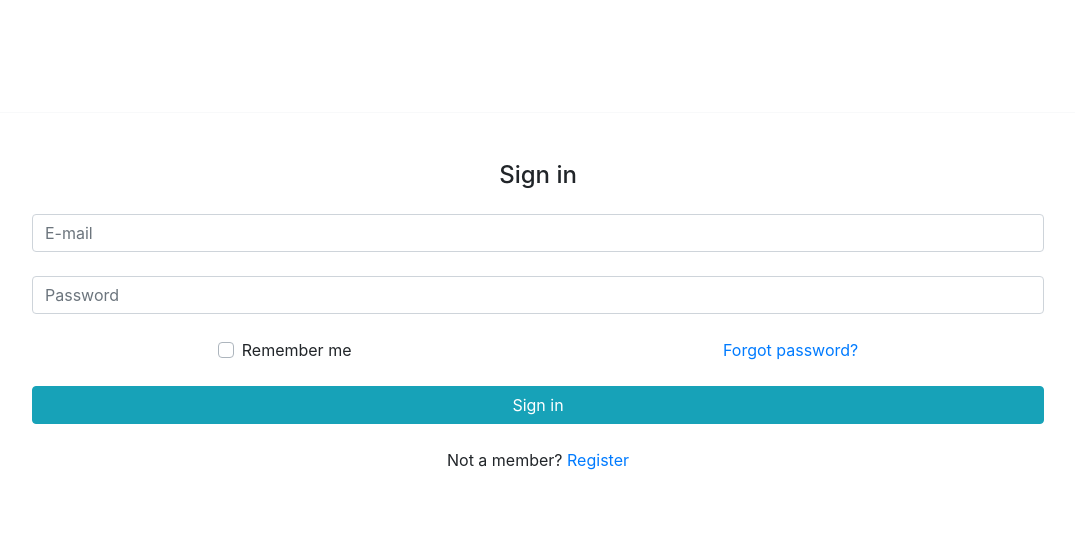
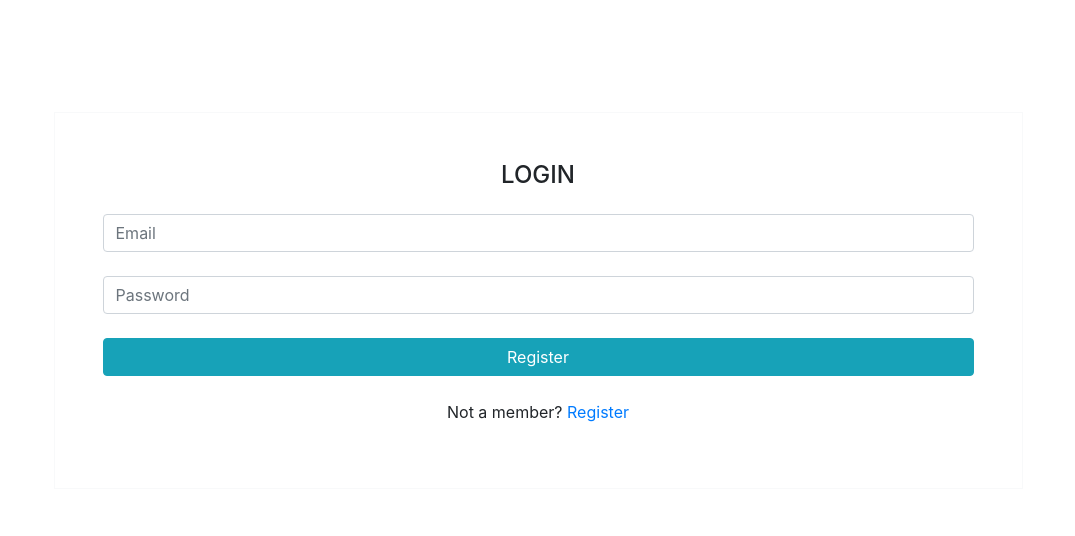
Before and after one commit to fa8chai/books-review, a Flask app: template project1/templates/login.html in a window 1280 px wide. Shown: the part 62-598 px from the top of the page, without its empty margins (102-1177 px from the left). Run offline with Flask 2, Linux system fonts and the light colour scheme; the template is opened without the code that fills it: values that come from a table or form of the project are taken from there, most other values are stand-ins (such as "Sample title", 1, 10 or a date in 2020); some libraries are stand-ins or nearby versions.

Commit message:
wtf added

```diff
--- a/project1/application.py
+++ b/project1/application.py
@@ -1,11 +1,36 @@
 import os
-from flask import Flask, session, render_template, request, redirect, url_for
+from flask import Flask, session, render_template, request, redirect, url_for,jsonify
 from flask_session import Session
 from sqlalchemy import create_engine
 from sqlalchemy.orm import scoped_session, sessionmaker
 from flask_bcrypt import Bcrypt
 from sqlalchemy.sql import text
 from datetime import datetime
+import requests
+
+from flask_wtf import FlaskForm
+from wtforms import StringField, PasswordField, BooleanField, SubmitField, validators
+from wtforms.validators import ValidationError, DataRequired, Email, EqualTo,Length
+
+
+class RegistrationForm(FlaskForm):
+    fname = StringField('Username',validators= [DataRequired(),Length(min=3, max=15)])
+    lname = StringField('Full Name', validators=[DataRequired(),Length(min=6, max=25)])
+    email = StringField('Email Address',validators= [DataRequired(),Email(message=('That is not a valid email address.'))])
+    password = PasswordField('New Password',validators= [DataRequired(),Length(min=8, max=25)])
+    submit = SubmitField('Register')
+
+
+class LoginForm(FlaskForm):
+    email = StringField('Email', validators=[DataRequired(),Email(message=('That is not a valid email address.'))])
+    password = PasswordField('Password', validators=[DataRequired()])
+    submit = SubmitField('Login')
+
+
+
+
+
+
 
 app = Flask(__name__)
 
@@ -28,6 +53,39 @@ Session(app)
 # Set up database
 engine = create_engine(os.getenv("DATABASE_URL"))
 db = scoped_session(sessionmaker(bind=engine))
+
+
+@app.route('/api/<isbn>',methods=['GET'])
+def api(isbn):
+    isbn = isbn
+    book = db.execute("SELECT * FROM books WHERE isbn = :isbn",{'isbn' : isbn}).fetchone()
+    db.commit()
+    #print(jsonify(book))
+    if book is None:
+        res = {
+           "error_code": 404,
+           "error_message": "Not Found"
+        }, 404
+        return jsonify(res)
+    res = db.execute("SELECT  title ,author,year,isbn,COUNT(reviews.id) as review_count ,AVG(reviews.rating) as average_score FROM books  LEFT JOIN reviews ON books.id = book_id WHERE isbn=:isbn GROUP BY title ,author,year,isbn ",{'isbn':isbn}).fetchone()
+    db.commit()
+    print(res)
+
+    resbook = {
+          "title": res.title,
+          "author": res.author,
+          "year": res.year,
+          "isbn": isbn,
+          "review_count": res.review_count,
+          "average_score": res.average_score
+     }
+    return jsonify(resbook)
+
+
+
+
+
+
 
 
 @app.route("/")
@@ -69,16 +127,28 @@ def search():
 @app.route('/book/<int:book_id>')
 def book(book_id):
     book = db.execute("SELECT * FROM books WHERE id = :id",{'id' : book_id}).fetchone()
+    db.commit()
     if book is None :
         return render_template("error.html",error="NO BOOK")
     reviews = db.execute("SELECT fname, date, rating, body FROM reviews JOIN users ON user_id = users.id WHERE book_id = :book_id ORDER BY reviews.id DESC ",{'book_id':book_id}).fetchone()
     db.commit()
+
+    res = requests.get("https://www.goodreads.com/book/review_counts.json", params={"key": "s18kbfQ47SeAy9WFej1gBA", "isbns": book.isbn})
+
+    print(res.json())
+    res = res.json()
+    number_of_ratings = res['books'][0]['work_ratings_count']
+    average_rating = res['books'][0]['average_rating']
+
+
+
+
     if 'fname' in session:
         print(book)
         username = session["fname"]
-        return render_template('book.html',book=book,reviews=reviews,name=username)
+        return render_template('book.html',book=book,reviews=reviews,name=username,nrating=number_of_ratings,arating=average_rating)
 
-    return render_template('book.html',book=book,reviews=reviews)
+    return render_template('book.html',book=book,reviews=reviews,nrating=number_of_ratings,arating=average_rating ,error="LOGIN FIRST!")
 
 
 
@@ -102,28 +172,37 @@ def review():
         db.execute("INSERT INTO reviews (user_id, book_id, date, body, rating) VALUES (:user_id, :book_id,:date, :body, :rating)",{'user_id':user_id,'book_id':book_id, 'date':date ,'body':body,'rating':rating})
         db.commit()
         return redirect(url_for("book",book_id = book_id))
-    reviews = db.execute("SELECT fname, date, rating, body FROM reviews JOIN users ON user_id = users.id WHERE book_id = :book_id ORDER BY reviews.id DESC ",{'book_id':book_id}).fetchall()
-    db.commit()
-    return render_template('book.html',book=book,reviews=reviews,error="LOGIN FIRST!")
+    return redirect(url_for("book",book_id = book_id))
+
+
+
+
 
 @app.route("/signup",methods=['POST','GET'])
 def signup():
-    if request.method=='POST':
+    form = RegistrationForm()
+    if request.method=='POST' and form.validate_on_submit() :
         fname=request.form.get('fname')
         lname=request.form.get('lname')
         email=request.form.get('email')
         password=request.form.get('password')
         if db.execute("SELECT * FROM users WHERE email = :email ",{"email":email}).rowcount == 1 :
             return render_template('login.html',error="USER ALREADY EXIST!")
+
+        if db.execute("SELECT * FROM users WHERE fname = :fname ",{"fname":fname}).rowcount == 1 :
+            return render_template('signup.html',title='REGISTER',serror="USERNAME ALREADY TAKEN!",form = form)
+
+
         db.execute("INSERT INTO users (fname,lname,email,password) VALUES (:fname,:lname,:email,:password)", {"fname":fname,"lname":lname,"email":email,"password":bcrypt.generate_password_hash(password).decode("utf-8")})
         db.commit()
         session['fname'] = fname
         return redirect(url_for("index"))
-    return render_template('signup.html',title='REGISTER')
+    return render_template('signup.html',title='REGISTER',form = form)
 
 
 @app.route("/login",methods=['GET','POST'])
 def login():
+    form = LoginForm()
     if request.method=='POST':
         email = request.form.get('email')
         password = request.form.get('password')
@@ -134,11 +213,11 @@ def login():
                   fname = user.fname
                   session['fname'] = fname[0]
                   return redirect(url_for("index"))
-            return render_template("login.html",error="WRONG PASSWORD!!")
-        return render_template('signup.html',title='REGISTER',error="NO USER WITH THAT EMAIL ADDRESS")
+            return render_template("login.html",error="WRONG PASSWORD!!" ,form=form)
+        return render_template('signup.html',title='REGISTER',error=" THERE IS NO USER WITH THAT EMAIL ADDRESS")
 
 
-    return render_template("login.html")
+    return render_template("login.html",form=form)
 
 @app.route('/logout')
 def logout():
--- a/project1/requirements.txt
+++ b/project1/requirements.txt
@@ -3,4 +3,4 @@ Flask-Session
 psycopg2-binary
 SQLAlchemy
 flask-bcrypt
-flask-login
+requests
--- a/project1/templates/index.html
+++ b/project1/templates/index.html
@@ -10,10 +10,6 @@
 
 {% block body %}
 <div  style="height: 100vh;padding:0;display: flex;align-items: center;justify-content: center" class="container-fluid">
-
-        {% if name %}
-           <h1>HELLO {{name}}</h1>
-        {% endif %}
 
             <form method="GET" action="{{ url_for('search') }}"  style="margin: 9rem;" class="input-group">
 
--- a/project1/templates/login.html
+++ b/project1/templates/login.html
@@ -2,35 +2,42 @@
 {% block body %}
 <!-- Default form login -->
 <div class="container" style="margin-top: 7rem;">
-<form method="POST" action="{{ url_for('login') }}" class="text-center border border-light p-5" action="#!">
-
-        <p class="h4 mb-4">Sign in</p>
+    <div class="container" style="width: 90%;">
+<form novalidate method="POST" action="{{ url_for('login') }}" class="text-center border border-light p-5" action="#!">
+        {{ form.hidden_tag() }}
+        <p class="h4 mb-4">LOGIN</p>
 
         <!-- Email -->
-        <input name="email" type="email" id="defaultLoginFormEmail" class="form-control mb-4" placeholder="E-mail">
+        <p>
 
-        <!-- Password -->
-        <input name="password" type="password" id="defaultLoginFormPassword" class="form-control mb-4" placeholder="Password">
+               {{ form.email( class="form-control  mb-4",placeholder='Email' ) }}
+
+               {% if form.email.errors%}
+               {% for error in email.errors %}
+                  <span style="color:rgb(236, 0, 0);background-color:rgb(255, 223, 223)">{{ error }}</span>
+                  {% endfor %}
+
+               {% endif %}
+            </p>
+            <p>
+              <!--Password-->
+                {{ form.password(class="form-control  mb-4",placeholder='Password')}}
+            </p>
         {% if error %}
-        <span>{{error}}</span>
+        <span style="color:rgb(236, 0, 0);background-color:rgb(255, 223, 223)">{{ error }}</span>
+        {% endif %}
+
+
+        {% if form.password.errors%}
+        {% for error in form.password.errors %}
+           <span style="color:rgb(236, 0, 0);background-color:rgb(255, 223, 223)">{{ error }}</span>
+           {% endfor %}
 
         {% endif %}
-        <div class="d-flex justify-content-around">
-            <div>
-                <!-- Remember me -->
-                <div class="custom-control custom-checkbox">
-                    <input type="checkbox" class="custom-control-input" id="defaultLoginFormRemember">
-                    <label class="custom-control-label" for="defaultLoginFormRemember">Remember me</label>
-                </div>
-            </div>
-            <div>
-                <!-- Forgot password -->
-                <a href="">Forgot password?</a>
-            </div>
-        </div>
+
 
         <!-- Sign in button -->
-        <button class="btn btn-info btn-block my-4" type="submit">Sign in</button>
+        <p>{{ form.submit(class="btn btn-info my-4 btn-block") }}</p>
 
         <!-- Register -->
         <p>Not a member?
@@ -39,4 +46,5 @@
     </form>
     <!-- Default form login -->
     </div>
+    </div>
     {% endblock %}
```
Also changed, not shown: project1/templates/book.html (+59 -27 lines), project1/templates/signup.html (+59 -10 lines), project1/forms.py (added), 2 other files.
